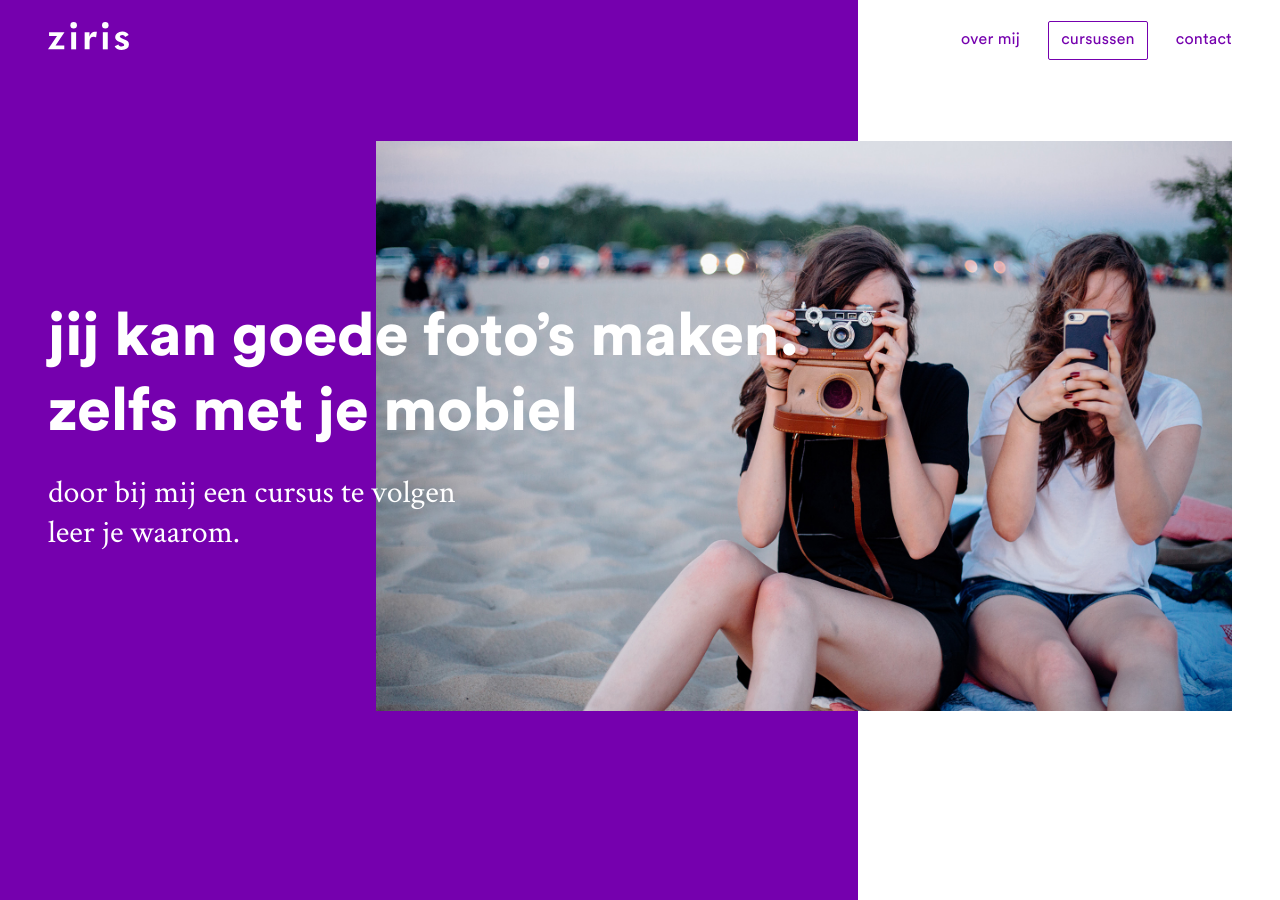
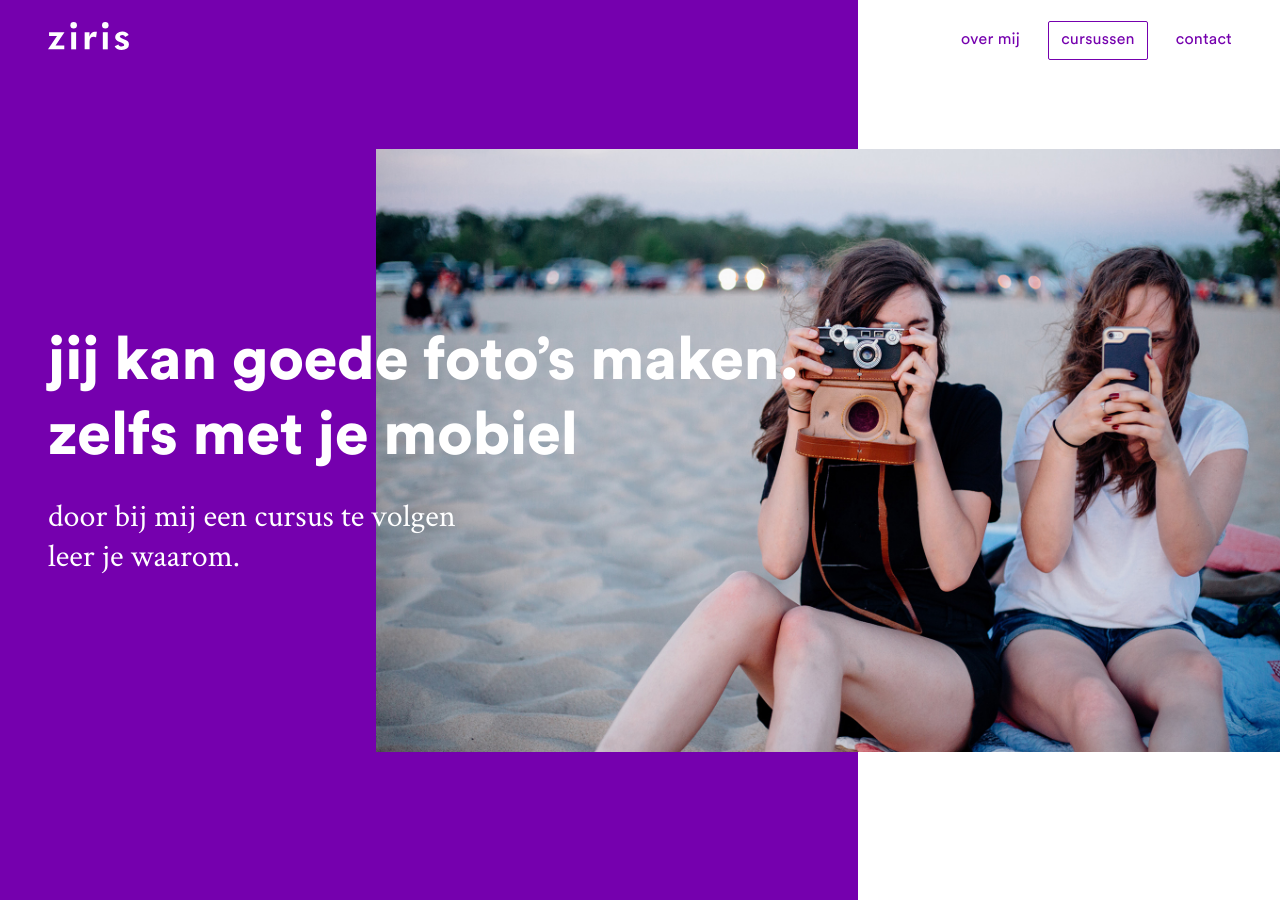
Before and after one commit to tdenheld/ziris, a Jekyll site: the page built from index.html, in a window 1280 px wide. Built offline with Jekyll 4.4.1, drawn with Linux system fonts in a browser that asks for light colours.

Commit message:
refined .intro add hover to nav

```diff
--- a/_data/app.yml
+++ b/_data/app.yml
@@ -2,7 +2,7 @@
 - title: over mij
   url: over-cecilia-kocsis
 - title: cursussen
-  mod: site-header__item--button
+  mod: button site-header__item--button
   url: cursussen
 - title: contact
   mod: hidden-xs
--- a/_sass/templates.app.scss
+++ b/_sass/templates.app.scss
@@ -57,11 +57,19 @@
 
 .site-header__item--button {
     border: 1px solid $light;
-    border-radius: 2px;
-    padding: 9px 12px 12px;
+
+    &:hover {
+        background-color: $light;
+        color: $brand;
+    }
 
     @include lg {
         border: 1px solid $brand;
+
+        &:hover {
+            background-color: $brand;
+            color: $light;
+        }
     }
 }
 
@@ -76,6 +84,7 @@
 .section-header__title {
     margin-bottom: $gutter;
     @include font(36px, 900, $lh-title);
+
     @include sm {
         font-size: calculate-rem(60px);
     }
@@ -85,11 +94,21 @@
     max-width: 440px;
     font-family: $serif;
     @include font(24px, 400, $lh-title);
+
     @include sm {
         font-size: calculate-rem(32px);
     }
 }
 
+
+
+// buttons
+// --------------------------------------------------
+.button {
+    border-radius: 2px;
+    padding: 9px 12px 12px;
+    transition: $fade-link;
+}
 
 
 // intro
@@ -128,6 +147,7 @@
 
     @include lg {
         padding-top: 0;
+        margin-bottom: 0;
     }
 
     @include xl {
@@ -145,12 +165,14 @@
         display: flex;
         align-items: center;
         justify-content: flex-end;
+        padding: 0;
     }
 }
 
 .intro__img {
     width: 100%;
     object-fit: cover;
+
     @include lg {
         width: auto;
         height: 67%;
```
Also changed, not shown: favicon.ico, 3 other files.
